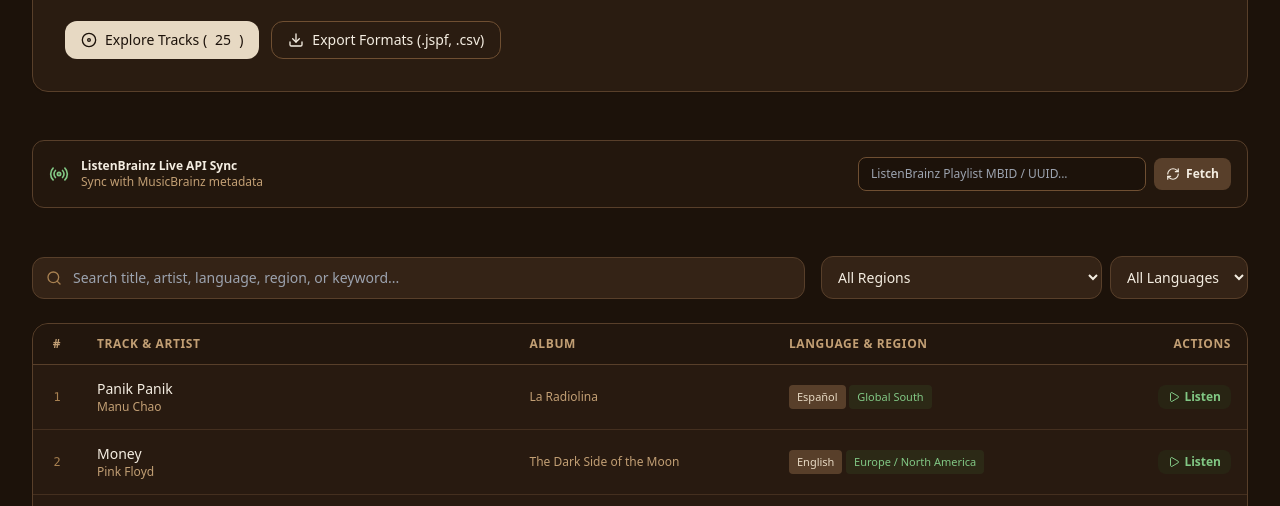
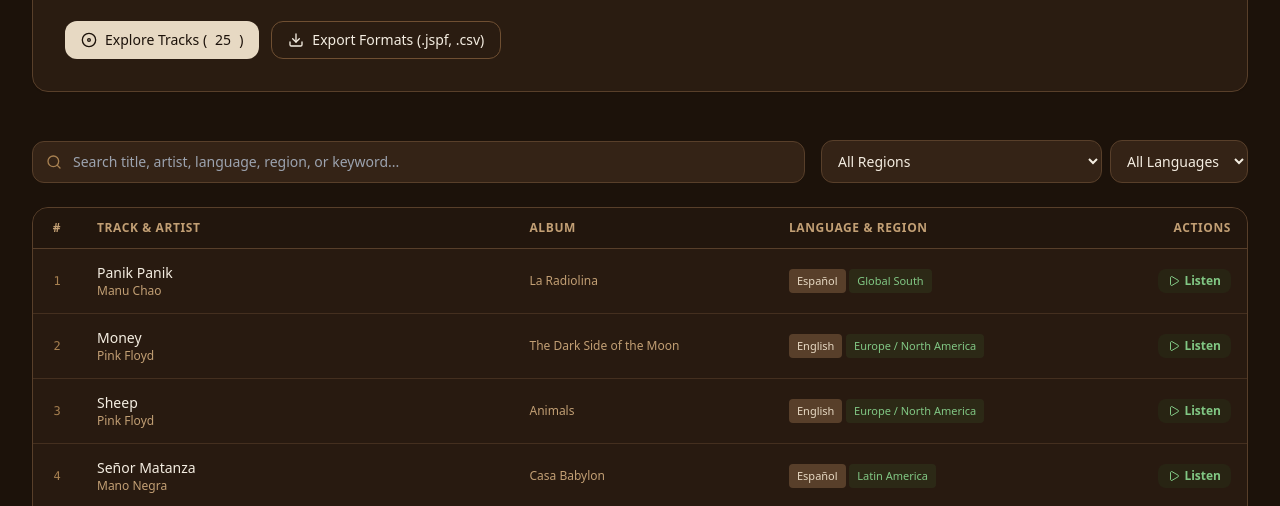
Before and after one commit to zajitschek/steady-state-playlist, a plain HTML site: page index.html in a window 1280 px wide. Shown: the part 275-781 px from the top of the page. Drawn offline with nearby package versions, Linux system fonts and the light colour scheme.

Commit message:
Update index.html

```diff
--- a/index.html
+++ b/index.html
@@ -113,23 +113,6 @@
             <i data-lucide="download" class="w-4 h-4"></i> Export Formats (.jspf, .csv)
           </button>
         </div>
-      </div>
-    </section>
-
-    <!-- LISTENBRAINZ API SYNC & CONTROLS -->
-    <section class="bg-earth-100/50 dark:bg-earth-900/30 rounded-xl p-4 border border-earth-200 dark:border-earth-800 flex flex-col md:flex-row items-center justify-between gap-4">
-      <div class="flex items-center gap-3 w-full md:w-auto">
-        <i data-lucide="radio" class="w-5 h-5 text-leaf-600 dark:text-leaf-400 shrink-0"></i>
-        <div class="text-xs">
-          <div class="font-semibold">ListenBrainz Live API Sync</div>
-          <div class="text-earth-600 dark:text-earth-400">Sync with MusicBrainz metadata</div>
-        </div>
-      </div>
-      <div class="flex items-center gap-2 w-full md:w-auto">
-        <input type="text" id="mbidInput" placeholder="ListenBrainz Playlist MBID / UUID..." class="flex-1 md:w-72 text-xs px-3 py-2 rounded-lg bg-earth-50 dark:bg-earth-950 border border-earth-300 dark:border-earth-700 focus:outline-none focus:ring-1 focus:ring-leaf-500">
-        <button onclick="syncListenBrainz()" class="px-3 py-2 bg-earth-200 dark:bg-earth-800 hover:bg-earth-300 dark:hover:bg-earth-700 text-xs font-semibold rounded-lg transition-colors shrink-0 flex items-center gap-1.5">
-          <i data-lucide="refresh-cw" class="w-3.5 h-3.5" id="syncSpinner"></i> Fetch
-        </button>
       </div>
     </section>
 
@@ -371,9 +354,16 @@
 
     let currentTracks = [...initialTracks];
 
-    // Initialize application
+    // Initialize application and auto-fetch your official ListenBrainz playlist
     window.onload = function() {
-      renderTracks(currentTracks);
+      const officialPlaylistMBID = "a77db2ef-67c9-4060-b4ae-b864e1b3f559";
+
+      if (officialPlaylistMBID && officialPlaylistMBID !== "a77db2ef-67c9-4060-b4ae-b864e1b3f559") {
+        syncListenBrainz(officialPlaylistMBID);
+      } else {
+        renderTracks(currentTracks); // Fallback to hardcoded initialTracks if no MBID is set yet
+      }
+
       lucide.createIcons();
     };
 
@@ -508,21 +498,14 @@
       openBtn.classList.remove('hidden');
     }
 
-    // ListenBrainz API Sync
-    function syncListenBrainz() {
-      const mbid = document.getElementById('mbidInput').value.trim();
-      if (!mbid) {
-        alert('Please enter a valid ListenBrainz Playlist MBID / UUID');
-        return;
-      }
-
-      const spinner = document.getElementById('syncSpinner');
-      spinner.classList.add('animate-spin');
+  // ListenBrainz API Sync (Updated to accept automatic background ID)
+    function syncListenBrainz(targetMbid) {
+      const mbid = targetMbid;
+      if (!mbid) return;
 
       fetch(`https://api.listenbrainz.org/1/playlist/${mbid}`)
         .then(res => res.json())
         .then(data => {
-          spinner.classList.remove('animate-spin');
           if (data && data.playlist && data.playlist.track) {
             currentTracks = data.playlist.track.map(item => ({
               title: item.title,
@@ -533,12 +516,11 @@
               isrc: item.identifier || ''
             }));
             renderTracks(currentTracks);
-            alert(`Successfully synced ${currentTracks.length} tracks from ListenBrainz!`);
           }
         })
         .catch(err => {
-          spinner.classList.remove('animate-spin');
-          alert('Failed to fetch from ListenBrainz. Check the MBID.');
+          console.error('Failed to auto-fetch from ListenBrainz, using local fallback tracks.', err);
+          renderTracks(currentTracks);
         });
     }
 
```
